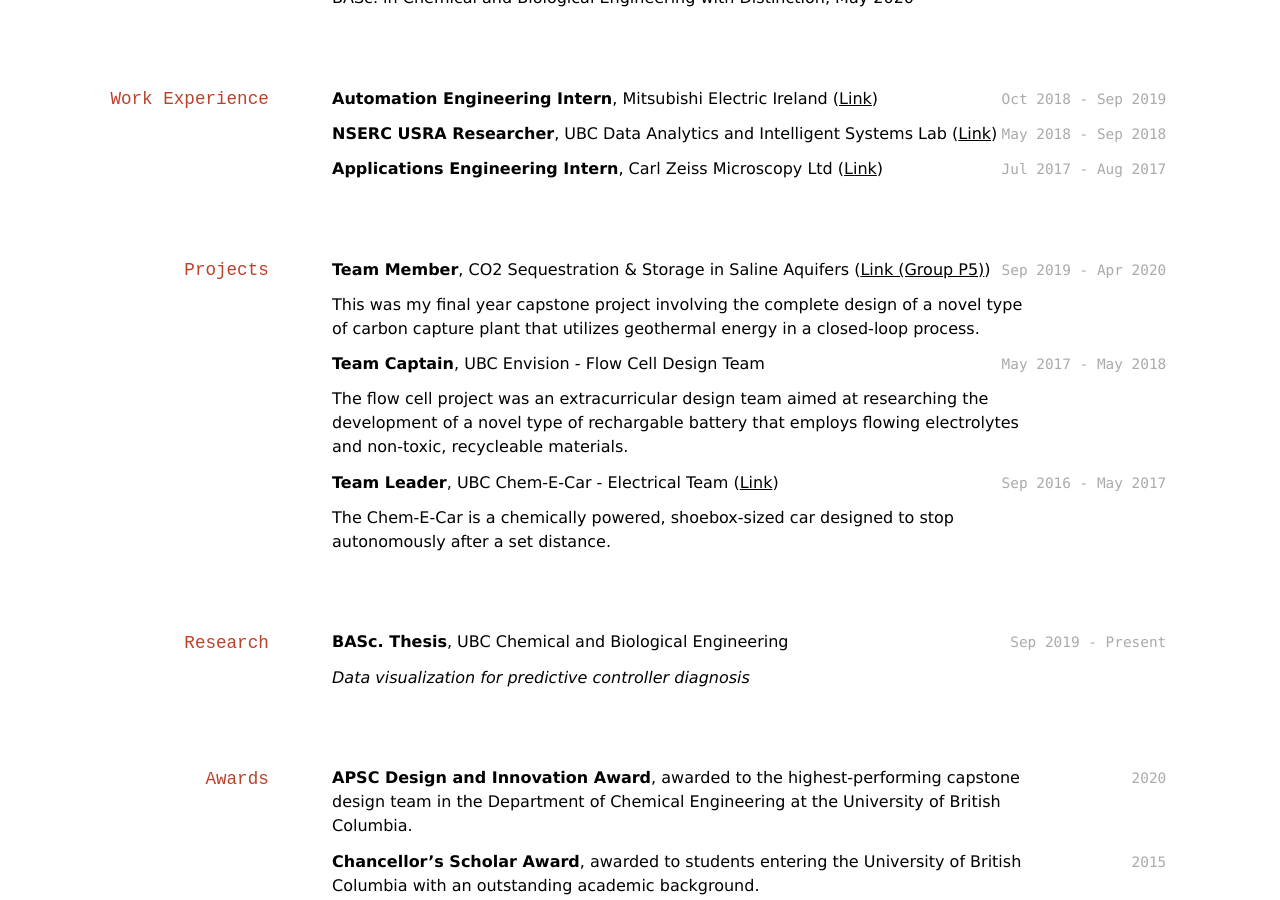
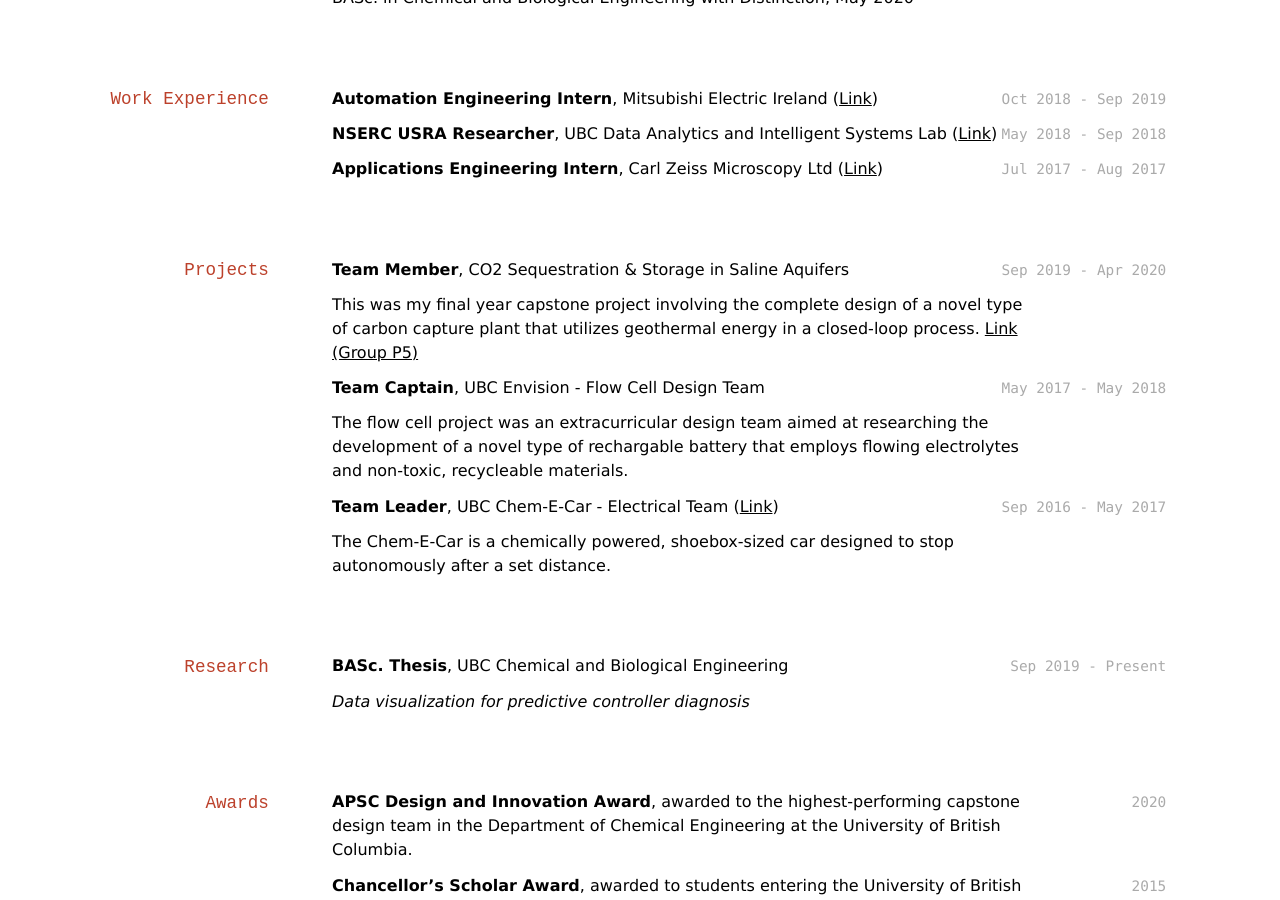
Before and after one commit to shams-n/shams-n.github.io, a Jekyll site: the page built from index.md, in a window 1280 px wide and 900 px high, scrolled down 467 px. Built offline with Jekyll 4.4.1, drawn with Linux system fonts in a browser that asks for light colours.

Commit message:
fix bracket issues

```diff
--- a/index.md
+++ b/index.md
@@ -108,9 +108,9 @@ __Applications Engineering Intern__, Carl Zeiss Microscopy Ltd ([Link](https://w
 ## Projects
 
 `Sep 2019 - Apr 2020`
-__Team Member__, CO<sub>2</sub> Sequestration & Storage in Saline Aquifers ([Link (Group P5)](https://www.chbe.ubc.ca/academics/undergraduate/programs/capstone-design-projects/))
+__Team Member__, CO<sub>2</sub> Sequestration & Storage in Saline Aquifers
 
-This was my final year capstone project involving the complete design of a novel type of carbon capture plant that utilizes geothermal energy in a closed-loop process.
+This was my final year capstone project involving the complete design of a novel type of carbon capture plant that utilizes geothermal energy in a closed-loop process. [Link (Group P5)](https://www.chbe.ubc.ca/academics/undergraduate/programs/capstone-design-projects/)
 
 <!-- - Synthesized, designed, and optimized required chemical processes;
 - Created, reviewed, and presented process flow diagrams, piping & instrumentation diagrams, and process control structures;
```
